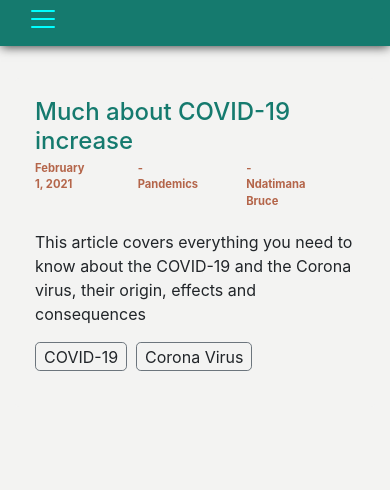
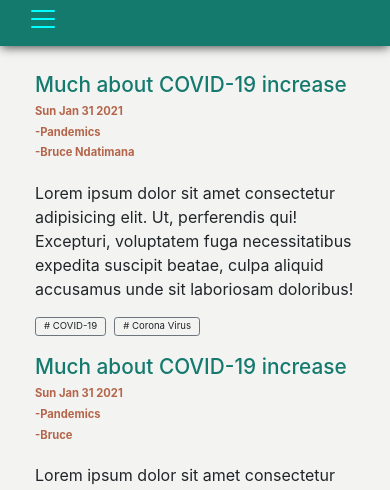
Before and after one commit to Nide17/med-blog, a React (Create React App) app: page / in a window 390 px wide. Shown: the part 318-808 px from the top of the page. Built offline with nearby package versions, Linux system fonts and the light colour scheme.

Commit message:
added about and contact pages

```diff
--- a/package.json
+++ b/package.json
@@ -9,6 +9,7 @@
     "bootstrap": "^4.6.0",
     "react": "^17.0.1",
     "react-dom": "^17.0.1",
+    "react-router-dom": "^5.2.0",
     "react-scripts": "4.0.1",
     "reactstrap": "^8.9.0",
     "web-vitals": "^0.2.4"
--- a/src/App.js
+++ b/src/App.js
@@ -1,12 +1,21 @@
 import React from 'react';
+import { BrowserRouter as Router, Switch, Route } from "react-router-dom";
 import Header from './components/Header';
 import Posts from './components/Posts';
+import Contact from './components/Contact';
+import About from './components/About';
+
 
 const App = () => (
-    <>
+    <Router>
         <Header />
-        <Posts />
-    </>
+
+        <Switch>
+            <Route exact path="/" component={Posts} />
+            <Route path="/contact" component={Contact} />
+            <Route path="/about" component={About} />
+        </Switch>
+    </Router>
 )
 
 export default App;
--- /dev/null
+++ b/src/components/About.js
@@ -0,0 +1,41 @@
+import React from 'react'
+import { Jumbotron, Col, Row, Card, CardTitle, CardText, CardImg } from 'reactstrap';
+import img from '../images/Logo Med-Blog.svg'
+
+const About = () => {
+    return (
+        <div>
+            <Jumbotron className="m-md-5 py-0 text-center">
+                <h1 className="display-3 font-weight-bold">Med-Blog</h1>
+                <p className="lead">
+                    Lorem ipsum dolor sit amet consectetur, adipisicing elit. A magni quas nulla ipsam exercitationem blanditiis ea iure corporis qui facilis?
+                </p>
+
+                <hr className="my-2" />
+                <p>Our email is brucendati@gmail.com</p>
+            </Jumbotron>
+
+            <Row className="mx-md-5 my-md-5">
+                <Col sm="12">
+                    <h3 className="display-4 text-center mb-md-3">About the authors</h3>
+                </Col>
+                <Col sm="6">
+                    <CardImg top width="100%" src={img} alt="Card image" />
+                    <Card body>
+                        <CardTitle tag="h5">Special Title Treatment</CardTitle>
+                        <CardText>With supporting text below as a natural lead-in to additional content.</CardText>
+                    </Card>
+                </Col>
+                <Col sm="6">
+                    <CardImg top width="100%" src={img} alt="Card image" />
+                    <Card body>
+                        <CardTitle tag="h5">Special Title Treatment</CardTitle>
+                        <CardText>With supporting text below as a natural lead-in to additional content.</CardText>
+                    </Card>
+                </Col>
+            </Row>
+        </div>
+    )
+}
+
+export default About
--- /dev/null
+++ b/src/components/Contact.js
@@ -0,0 +1,47 @@
+import React from 'react'
+import { Jumbotron, Button, Col, Row, FormGroup, Input } from 'reactstrap';
+
+const Contact = () => {
+    return (
+        <div>
+            <Jumbotron className="m-md-5 py-0 text-center text-center">
+                <h1 className="display-3 font-weight-bold">Let's connect!</h1>
+                <p className="lead">
+                    Lorem ipsum dolor sit amet consectetur, adipisicing elit. A magni quas nulla ipsam exercitationem blanditiis ea iure corporis qui facilis?
+                </p>
+
+                <hr className="my-2" />
+                <p>Lorem, ipsum dolor sit amet consectetur adipisicing elit. Eum, est.</p>
+                <p className="lead mt-4">
+                    <Button color="primary">Learn More</Button>
+                </p>
+            </Jumbotron>
+
+            <Row className="mx-md-5 px-md-5 contact d-md-flex justify-content-center">
+
+                <Col sm="12">
+                    <h3 className="display-4 text-center mb-md-3">Contact the authors</h3>
+                </Col>
+
+                <Col sm="6" className="mb-5">
+                    <FormGroup>
+                        <Input type="email" name="email" placeholder="Name" />
+                    </FormGroup>
+                    <FormGroup>
+                        <Input type="password" name="password" placeholder="Email" />
+                    </FormGroup>
+
+                    <FormGroup row>
+                        <Col>
+                            <Input type="textarea" name="text" placeholder="Message" />
+                        </Col>
+                    </FormGroup>
+
+                    <Button color="primary">Submit</Button>
+                </Col>
+            </Row>
+        </div>
+    )
+}
+
+export default Contact
--- /dev/null
+++ b/src/components/PostItem.js
@@ -0,0 +1,33 @@
+import React from 'react'
+import { Card, CardTitle, CardText } from 'reactstrap';
+import { Link } from "react-router-dom";
+
+const PostItem = props => {
+
+    const { Title, Category, Date, Author, Description, Keywords } = props.post
+
+    return (
+                <Card body className="bg-secondary py-0 py-md-3">
+
+                    <CardTitle tag="h4" className="mb-0 text-primary">
+                        <Link to="#/">{Title}</Link>
+                    </CardTitle>
+
+                    <div className="small-text d-md-flex justify">
+                        <p className="mr-5 my-1 text-danger">{Date.toDateString()}</p>
+                        <p className="mr-5 my-1 text-danger">-{Category}</p>
+                        <p className="mr-5 my-1 text-danger">-{Author}</p>
+                    </div>
+
+                    <CardText className="mt-3">{Description.Brief}</CardText>
+                    <div className="tags d-flex">
+                        {Keywords && Keywords.map(keyword => (
+                            <p className="px-2 mr-2"># {keyword}</p>
+                        ))}
+
+                    </div>
+                </Card>
+    )
+}
+
+export default PostItem
--- a/src/components/Posts.js
+++ b/src/components/Posts.js
@@ -1,30 +1,28 @@
 import React from 'react'
-import { Container, Row, Col, Card, CardTitle, CardText } from 'reactstrap';
+import { Container, Col, Row, Form, FormGroup, Input, Button } from 'reactstrap';
+import PostItem from './PostItem'
+import postsData from './postsData'
 
 const Posts = () => {
+
     return (
         <Container className="posts mt-4">
-            <Row className="mx-md-5">
+            <Row>
+                <Col sm="9" className="mt-md-2">
+                    {postsData && postsData.map(post => (
+                        <PostItem key={post.id} post={post} />
+                    ))}
+                </Col>
 
-                <Col sm="12" className="mt-2 px-md-5">
-                    <Card body className="bg-secondary px-md-5">
-
-                        <CardTitle tag="h4" className="mb-0 text-primary">
-                            <a href="#/">Much about COVID-19 increase</a>
-                        </CardTitle>
-
-                        <div className="small-text d-flex justify">
-                            <p className="mr-5 my-1 text-danger">February 1, 2021</p>
-                            <p className="mr-5 my-1 text-danger">-Pandemics</p>
-                            <p className="mr-5 my-1 text-danger">-Ndatimana Bruce</p>
-                        </div>
-
-                        <CardText className="mt-3">This article covers everything you need to know about the COVID-19 and the Corona virus, their origin, effects and consequences</CardText>
-                        <div className="tags d-flex">
-                            <p className="px-2">COVID-19</p>&nbsp;&nbsp;
-                            <p className="px-2">Corona Virus</p>&nbsp;&nbsp;
-                        </div>
-                    </Card>
+                <Col sm="3">
+                    <Form>
+                        <FormGroup>
+                        <h5 className="mt-4">Subscribe to our newsletter.</h5>
+                            <Input type="text" name="name" bsSize="sm" placeholder="Your name"  className="mt-4" />
+                            <Input type="email" name="email" bsSize="sm" placeholder="Your Email" className="mt-4" />
+                            <Button color="info" size="sm" className="mt-4">Signup</Button>{' '}
+                        </FormGroup>
+                    </Form>
                 </Col>
 
             </Row>
--- a/src/components/postsData.js
+++ b/src/components/postsData.js
@@ -4,11 +4,79 @@ const postsData = [
         id: 0,
         Author: 'Bruce Ndatimana',
         Title: "Much about COVID-19 increase",
-        Date: Date.now(),
+        Date: new Date(),
         Keywords: ['COVID-19', 'Corona Virus'],
         Category: 'Pandemics',
         Description: {
-            Brief: 'Lorem, ipsum dolor sit amet consectetur adipisicing elit.',
+            Brief: 'Lorem ipsum dolor sit amet consectetur adipisicing elit. Ut, perferendis qui! Excepturi, voluptatem fuga necessitatibus expedita suscipit beatae, culpa aliquid accusamus unde sit laboriosam doloribus!',
+            Details: [
+                {
+                    Subtitle: 'Subtitle 1',
+                    Contents: 'Lorem ipsum dolor sit amet consectetur, adipisicing elit. Odio quasi, molestiae adipisci soluta ullam rem nisi maiores enim nam corrupti perferendis nemo fugiat aut eius esse fugit, cumque reprehenderit vero.'
+                }
+            ]
+        }
+    },
+    {
+        id: 1,
+        Author: 'Bruce',
+        Title: "Much about COVID-19 increase",
+        Date: new Date(),
+        Keywords: ['Corona', 'Virus', 'Wuhan'],
+        Category: 'Pandemics',
+        Description: {
+            Brief: 'Lorem ipsum dolor sit amet consectetur adipisicing elit. Ut, perferendis qui! Excepturi, voluptatem fuga necessitatibus expedita suscipit beatae, culpa aliquid accusamus unde sit laboriosam doloribus!',
+            Details: [
+                {
+                    Subtitle: 'Subtitle 1',
+                    Contents: 'Lorem ipsum dolor sit amet consectetur, adipisicing elit. Odio quasi, molestiae adipisci soluta ullam rem nisi maiores enim nam corrupti perferendis nemo fugiat aut eius esse fugit, cumque reprehenderit vero.'
+                }
+            ]
+        }
+    },
+    {
+        id: 2,
+        Author: 'Ndatimana',
+        Title: "Much about COVID-19 increase",
+        Date: new Date(),
+        Keywords: ['COVID-19', 'China'],
+        Category: 'Pandemics',
+        Description: {
+            Brief: 'Lorem ipsum dolor sit amet consectetur adipisicing elit. Ut, perferendis qui! Excepturi, voluptatem fuga necessitatibus expedita suscipit beatae, culpa aliquid accusamus unde sit laboriosam doloribus!',
+            Details: [
+                {
+                    Subtitle: 'Subtitle 1',
+                    Contents: 'Lorem ipsum dolor sit amet consectetur, adipisicing elit. Odio quasi, molestiae adipisci soluta ullam rem nisi maiores enim nam corrupti perferendis nemo fugiat aut eius esse fugit, cumque reprehenderit vero.'
+                }
+            ]
+        }
+    },
+    {
+        id: 3,
+        Author: 'Admin',
+        Title: "Much about COVID-19 increase",
+        Date: new Date(),
+        Keywords: ['COVID-19', 'Corona Virus'],
+        Category: 'Pandemics',
+        Description: {
+            Brief: 'Lorem ipsum dolor sit amet consectetur adipisicing elit. Ut, perferendis qui! Excepturi, voluptatem fuga necessitatibus expedita suscipit beatae, culpa aliquid accusamus unde sit laboriosam doloribus!',
+            Details: [
+                {
+                    Subtitle: 'Subtitle 1',
+                    Contents: 'Lorem ipsum dolor sit amet consectetur, adipisicing elit. Odio quasi, molestiae adipisci soluta ullam rem nisi maiores enim nam corrupti perferendis nemo fugiat aut eius esse fugit, cumque reprehenderit vero.'
+                }
+            ]
+        }
+    },
+    {
+        id: 4,
+        Author: 'Admin',
+        Title: "Much about COVID-19 increase",
+        Date: new Date(),
+        Keywords: ['COVID-19', 'Corona Virus'],
+        Category: 'Pandemics',
+        Description: {
+            Brief: 'Lorem ipsum dolor sit amet consectetur adipisicing elit. Ut, perferendis qui! Excepturi, voluptatem fuga necessitatibus expedita suscipit beatae, culpa aliquid accusamus unde sit laboriosam doloribus!',
             Details: [
                 {
                     Subtitle: 'Subtitle 1',
--- a/src/index.css
+++ b/src/index.css
@@ -14,7 +14,8 @@ body {
     font-weight: bold!important;
 }
 
-nav.bg-primary {
+nav.bg-primary,
+button.btn-primary {
     background-color: #157A6E !important;
 }
 
@@ -55,12 +56,35 @@ nav.bg-primary {
     padding-top: 0.1rem;
     padding-bottom: 0.1rem;
     border: .5px solid #6c757d;
-    border-radius: 0.3rem;
+    border-radius: 0.2rem;
+    font-size: 0.8rem;
 }
 
 .tags p:hover{
     cursor: context-menu;
     background-color: transparent;
-    /* color: #6c757d;
-    border-color: #6c757d; */
 }
+
+div .jumbotron {
+    margin-left: 10rem !important;
+    margin-right: 10rem !important;
+    background-color:#f3f3f2 !important;
+    border-radius: .3rem;
+}
+
+@media(max-width: 768px) {
+
+    .posts .text-primary a,
+    .posts .text-primary a:active {
+        font-size: 1.3rem!important;
+    }
+
+    .tags p {
+        padding-top: 0.08rem;
+        padding-bottom: 0.08rem;
+        border: .4px solid #6c757d;
+        border-radius: 0.2rem;
+        font-size: 0.6rem;
+    }
+
+}
--- a/src/index.js
+++ b/src/index.js
@@ -5,8 +5,8 @@ import 'bootstrap/dist/css/bootstrap.min.css';
 import App from './App';
 
 ReactDOM.render(
-  <React.StrictMode>
+  <>
     <App />
-  </React.StrictMode>,
+  </>,
   document.getElementById('root')
 );
```
Also changed, not shown: src/components/Header.js (+5 -4 lines), 2 other files (tests, documents, lock files or other folders).
